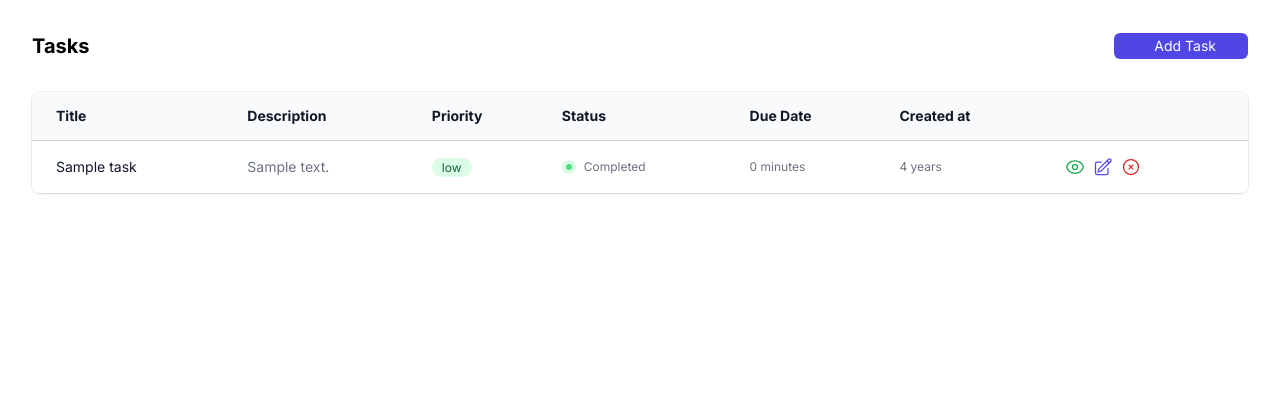
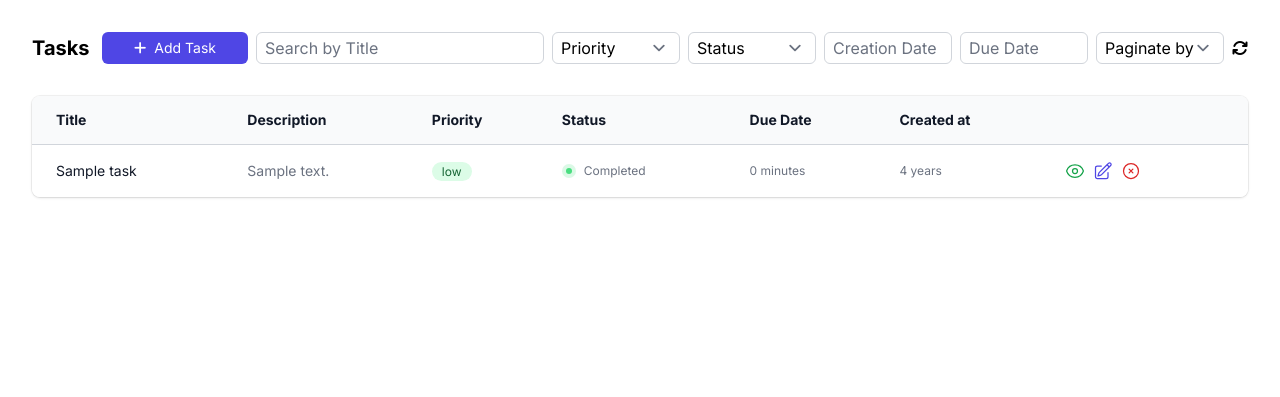
Before and after one commit to dev-SR/task-django, a Django app: page / in a window 1280 px wide. Shown: the part 69-466 px from the top of the page. Run offline with Django 4.2, Linux system fonts and the light colour scheme; a user stored in the database is signed in; tables that the repository leaves empty hold one stand-in row (values such as "Sample post"); style sheets or scripts are compiled from the project's sources; some libraries are stand-ins or nearby versions.

Commit message:
FilterForm added to task template

```diff
--- a/templates/_base.html
+++ b/templates/_base.html
@@ -19,6 +19,9 @@
             <script type="text/javascript" src="{% static 'src/htmx.js' %}"></script>
         {% endcompress %}
         <!-- HTMX end-->
+        <!-- fontawasome -->
+        <link rel="stylesheet"
+              href="https://cdnjs.cloudflare.com/ajax/libs/font-awesome/6.5.1/css/all.min.css">
         <!-- font -->
         <link rel="preconnect" href="https://fonts.googleapis.com">
         <link rel="preconnect" href="https://fonts.gstatic.com" crossorigin>
--- /dev/null
+++ b/templates/tasks/task_filter_form.html
@@ -0,0 +1,68 @@
+<form id="filter-form"
+      class="flex space-x-2 items-center"
+      autocomplete="off">
+        <input type="text"
+               name="search_title"
+               id="search_title"
+               placeholder="Search by Title"
+               class="py-[.2rem] px-2 !w-72"
+               value="{{ request.GET.search_title }}">
+        <select name="filter_priority"
+                id="filter_priority"
+                class="py-[.2rem] px-2 !w-32">
+                <option disabled
+                        value=""
+                        {% if not request.GET.filter_priority %}selected{% endif %}>Priority</option>
+                <option value=""
+                        {% if request.GET.filter_priority == '' %}selected{% endif %}>All</option>
+                <option value="low"
+                        {% if request.GET.filter_priority == 'low' %}selected{% endif %}>Low</option>
+                <option value="medium"
+                        {% if request.GET.filter_priority == 'medium' %}selected{% endif %}>Medium</option>
+                <option value="high"
+                        {% if request.GET.filter_priority == 'high' %}selected{% endif %}>High</option>
+        </select>
+        <select name="filter_complete"
+                id="filter_complete"
+                class="py-[.2rem] px-2 !w-32">
+                <option disabled
+                        value=""
+                        {% if not request.GET.filter_complete %}selected{% endif %}>Status</option>
+                <option value=""
+                        {% if request.GET.filter_complete == '' %}selected{% endif %}>All</option>
+                <option value="true"
+                        {% if request.GET.filter_complete == 'true' %}selected{% endif %}>Completed</option>
+                <option value="false"
+                        {% if request.GET.filter_complete == 'false' %}selected{% endif %}>Incomplete</option>
+        </select>
+        <input name="filter_creation_date"
+               id="filter_creation_date"
+               placeholder="Creation Date"
+               type="text"
+               onfocus="(this.type='date')"
+               onblur="(this.type='text')"
+               class="py-[.2rem] px-2 !w-32"
+               value="{{ request.GET.filter_creation_date }}">
+        <input name="filter_due_date"
+               id="filter_due_date"
+               placeholder="Due Date"
+               type="text"
+               onfocus="(this.type='date')"
+               onblur="(this.type='text')"
+               class="py-[.2rem] px-2 !w-32"
+               value="{{ request.GET.filter_due_date }}">
+        <!-- Paginate by select -->
+        <select name="paginate_by" id="paginate_by" class="py-[.2rem] px-2 !w-32">
+                <option disabled
+                        value=""
+                        {% if not request.GET.paginate_by %}selected{% endif %}>Paginate by</option>
+                <option value="5" {% if request.GET.paginate_by == '5' %}selected{% endif %}>5</option>
+                <option value="10"
+                        {% if request.GET.paginate_by == '10' %}selected{% endif %}>10</option>
+                <option value="15"
+                        {% if request.GET.paginate_by == '15' %}selected{% endif %}>15</option>
+                <option value="20"
+                        {% if request.GET.paginate_by == '20' %}selected{% endif %}>20</option>
+        </select>
+        <a href="{% url 'task-list' %}" class="cursor-pointer"><i class="fa-solid fa-arrows-rotate dark:text-white"></i></a>
+</form>
--- a/templates/tasks/task_list.html
+++ b/templates/tasks/task_list.html
@@ -10,6 +10,7 @@
                         <i class="fa-solid fa-plus"></i>
                         <span>Add Task</span>
                     </a>
+                    {% include 'tasks/task_filter_form.html' %}
                 </div>
             </div>
             <div id="task-list">{% include 'tasks/table/ssr_table.html' %}</div>
```
